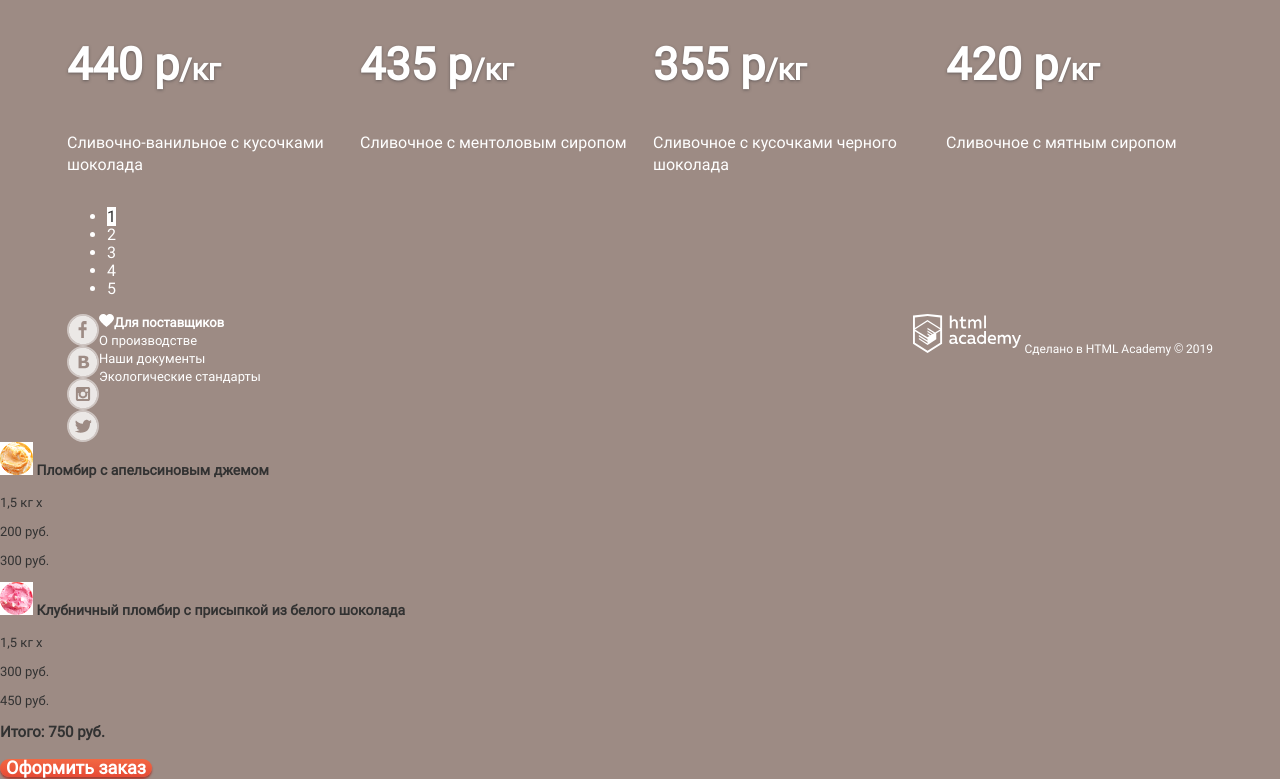
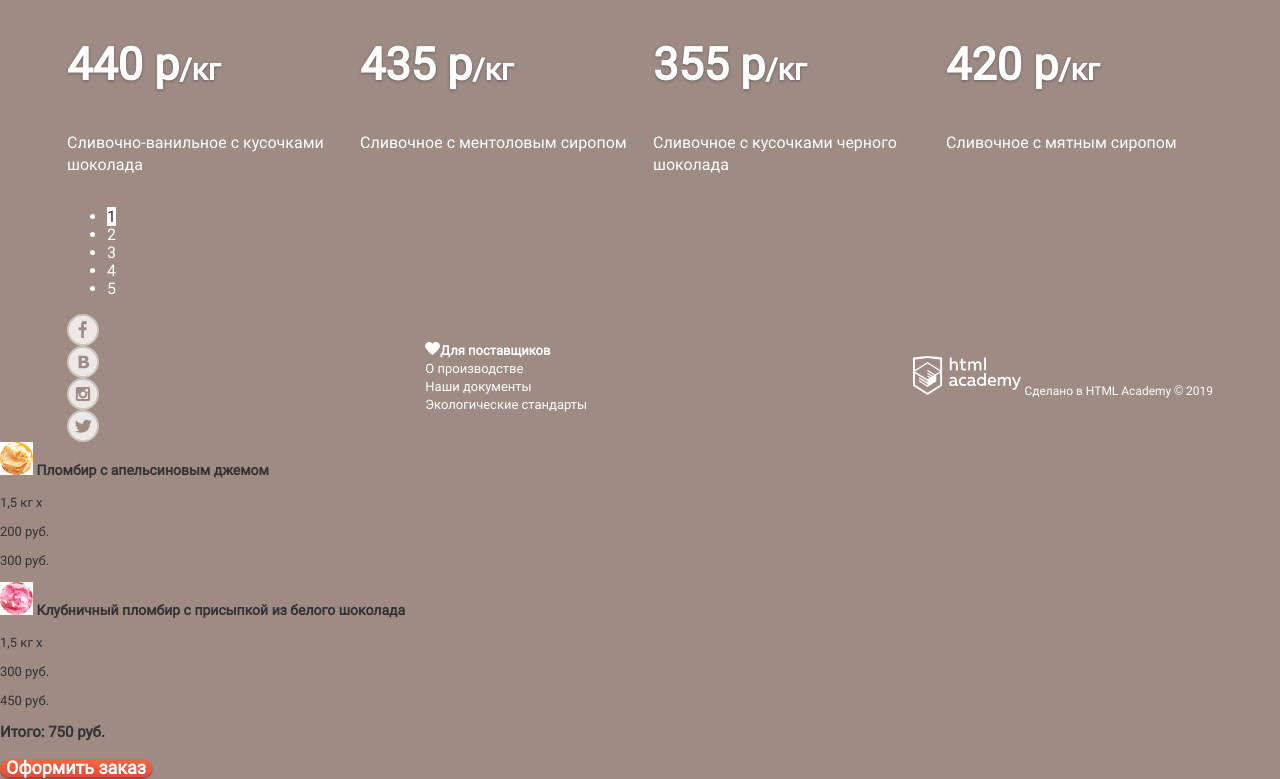
Before and after one commit to korandrey/359327-gllacy-29, a plain HTML site: page catalog.html in a window 1280 px wide. Shown: the part 1458-2237 px from the top of the page. Drawn offline with Linux system fonts and the light colour scheme.

Commit message:
Сетка на флексах для главной страницы

```diff
--- a/css/style.css
+++ b/css/style.css
@@ -60,6 +60,7 @@ img {
     color:var(--whiten) ;
     font-weight: bold;
     font-style: normal;
+    align-items: center;
 }
 
 .main-navigation-wrapper {
@@ -76,6 +77,7 @@ img {
 .main-header-bar {
     background-color: var(--brown);
 }
+
 
 .site-navigation a {
     color: var(--whiten);
@@ -421,9 +423,6 @@ button:active {
 }
 /*--------------------------------------------------------------FOOTER--------------------------------------------------------------*/
 
-.main-footer {
-    display: grid;
-}
 
 .footer-contacts-list {
     text-align: center;
@@ -467,8 +466,10 @@ button:active {
 /*--------------------------------------------------------------FOOTER--------------------------------------------------------------*/
 
 .main-footer-wrapper {
-    display: grid;
-    grid-template-columns:min-content 1fr max-content;
+    display: flex;
+    flex-direction: row;
+    align-items: center;
+    justify-content: space-between;
 }
 
 .main-footer-bar {
```
